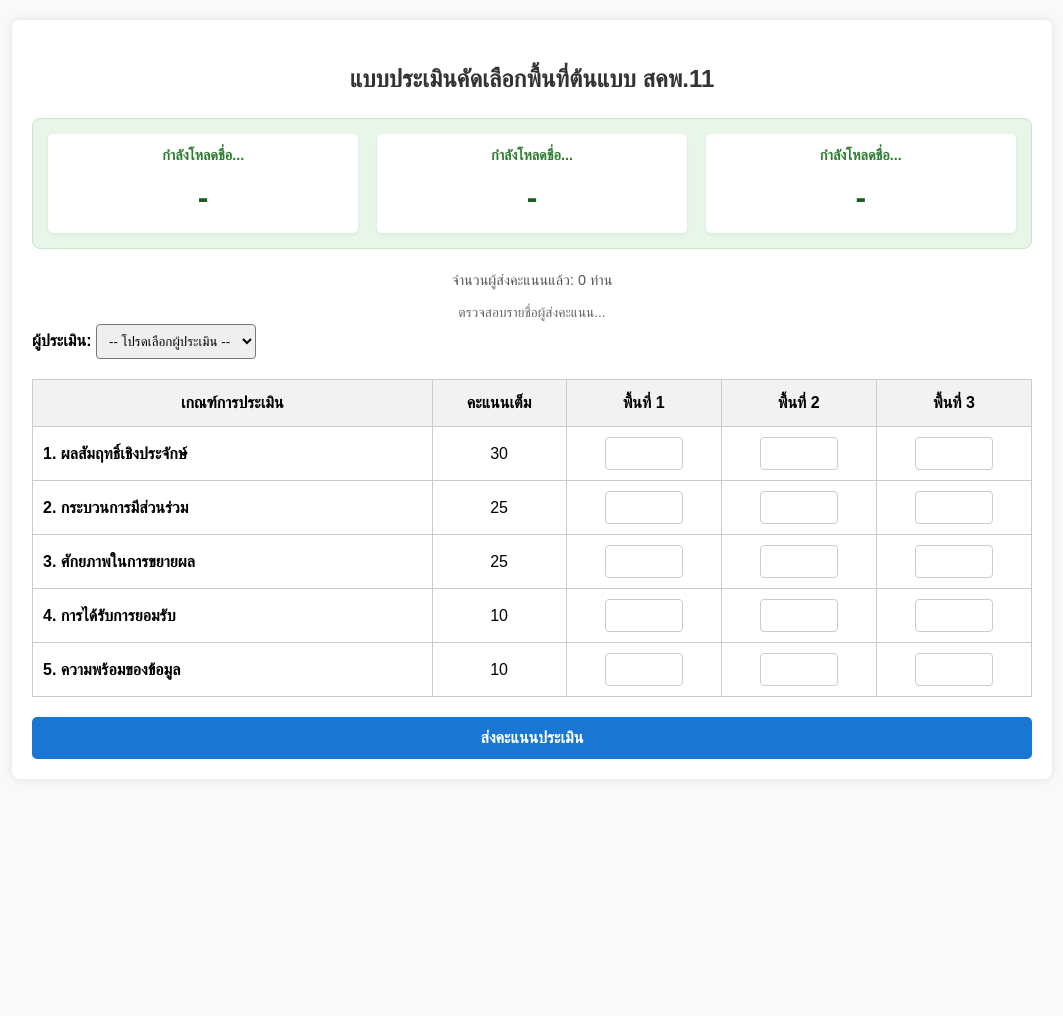
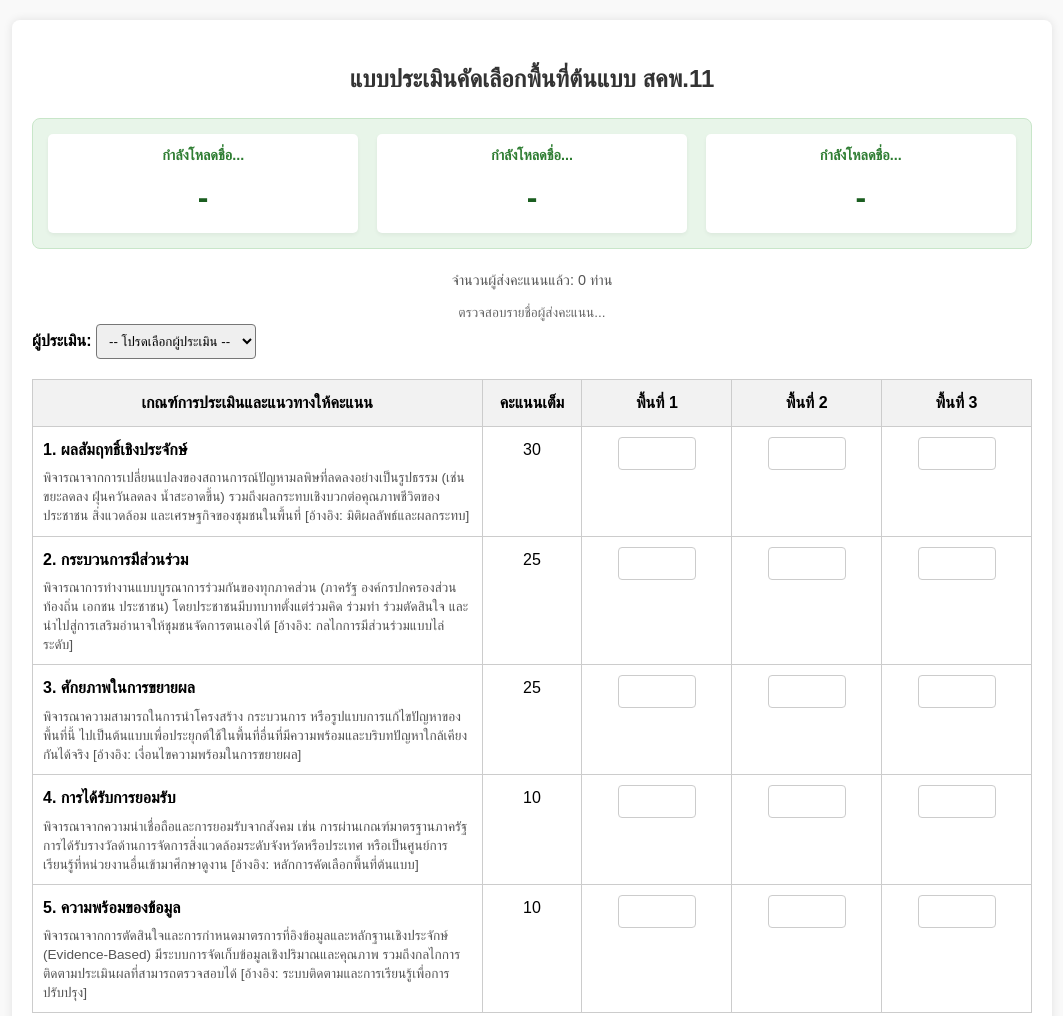
Before and after one commit to Kietpawpan/vote, a plain HTML site: page innovationArea2569.html in a window 1280 px wide. Shown: the top 1016 px of the page, without its empty margins (108-1171 px from the left). Before the commit the page ends 800 px from the top, so only its background shows below. Drawn offline with Linux system fonts and the light colour scheme; no server answers.

Commit message:
Update innovationArea2569.html

```diff
--- a/innovationArea2569.html
+++ b/innovationArea2569.html
@@ -14,15 +14,15 @@
     .score-value { font-size: 2em; font-weight: bold; color: #1b5e20; margin-top: 5px; }
     .voter-count { text-align: center; font-size: 0.9em; color: #555; margin-top: 10px; width: 100%; }
 
-    /* ส่วนที่เพิ่มใหม่สำหรับรายชื่อผู้ส่งคะแนน */
     .voted-list { margin-top: 10px; font-size: 0.85em; color: #666; text-align: center; }
     .voted-badge { display: inline-block; background: #ddd; padding: 2px 8px; border-radius: 12px; margin: 2px; }
     .voted-badge.done { background: #c8e6c9; color: #1b5e20; border: 1px solid #81c784; }
 
     table { border-collapse: collapse; width: 100%; margin-top: 20px; }
     th { background-color: #f2f2f2; border: 1px solid #ccc; padding: 10px; text-align: center; }
-    td { border: 1px solid #ccc; padding: 10px; text-align: center; }
+    td { border: 1px solid #ccc; padding: 10px; text-align: center; vertical-align: top; }
     .criteria { text-align: left; }
+    .desc-text { font-size: 0.85em; color: #555; display: block; margin-top: 6px; font-weight: normal; line-height: 1.4; }
     input[type="number"] { width: 60px; padding: 8px; text-align: center; border: 1px solid #ccc; border-radius: 4px; }
     button { margin-top: 20px; padding: 12px 20px; background-color: #1976d2; color: white; border: none; cursor: pointer; font-size: 16px; border-radius: 5px; width: 100%; font-weight: bold; }
     button:hover { background-color: #1565c0; }
@@ -68,42 +68,57 @@
 
     <table>
       <tr>
-        <th style="width: 40%;">เกณฑ์การประเมิน</th>
-        <th>คะแนนเต็ม</th>
+        <th style="width: 45%;">เกณฑ์การประเมินและแนวทางให้คะแนน</th>
+        <th style="width: 10%;">คะแนนเต็ม</th>
         <th id="th-area1">พื้นที่ 1</th>
         <th id="th-area2">พื้นที่ 2</th>
         <th id="th-area3">พื้นที่ 3</th>
       </tr>
       <tr>
-        <td class="criteria"><strong>1. ผลสัมฤทธิ์เชิงประจักษ์</strong></td>
+        <td class="criteria">
+          <strong>1. ผลสัมฤทธิ์เชิงประจักษ์</strong>
+          <span class="desc-text">พิจารณาจากการเปลี่ยนแปลงของสถานการณ์ปัญหามลพิษที่ลดลงอย่างเป็นรูปธรรม (เช่น ขยะลดลง ฝุ่นควันลดลง น้ำสะอาดขึ้น) รวมถึงผลกระทบเชิงบวกต่อคุณภาพชีวิตของประชาชน สิ่งแวดล้อม และเศรษฐกิจของชุมชนในพื้นที่ [อ้างอิง: มิติผลลัพธ์และผลกระทบ]</span>
+        </td>
         <td>30</td>
         <td><input type="number" name="area1_1" max="30" min="0" required></td>
         <td><input type="number" name="area2_1" max="30" min="0" required></td>
         <td><input type="number" name="area3_1" max="30" min="0" required></td>
       </tr>
       <tr>
-        <td class="criteria"><strong>2. กระบวนการมีส่วนร่วม</strong></td>
+        <td class="criteria">
+          <strong>2. กระบวนการมีส่วนร่วม</strong>
+          <span class="desc-text">พิจารณาการทำงานแบบบูรณาการร่วมกันของทุกภาคส่วน (ภาครัฐ องค์กรปกครองส่วนท้องถิ่น เอกชน ประชาชน) โดยประชาชนมีบทบาทตั้งแต่ร่วมคิด ร่วมทำ ร่วมตัดสินใจ และนำไปสู่การเสริมอำนาจให้ชุมชนจัดการตนเองได้ [อ้างอิง: กลไกการมีส่วนร่วมแบบไล่ระดับ]</span>
+        </td>
         <td>25</td>
         <td><input type="number" name="area1_2" max="25" min="0" required></td>
         <td><input type="number" name="area2_2" max="25" min="0" required></td>
         <td><input type="number" name="area3_2" max="25" min="0" required></td>
       </tr>
       <tr>
-        <td class="criteria"><strong>3. ศักยภาพในการขยายผล</strong></td>
+        <td class="criteria">
+          <strong>3. ศักยภาพในการขยายผล</strong>
+          <span class="desc-text">พิจารณาความสามารถในการนำโครงสร้าง กระบวนการ หรือรูปแบบการแก้ไขปัญหาของพื้นที่นี้ ไปเป็นต้นแบบเพื่อประยุกต์ใช้ในพื้นที่อื่นที่มีความพร้อมและบริบทปัญหาใกล้เคียงกันได้จริง [อ้างอิง: เงื่อนไขความพร้อมในการขยายผล]</span>
+        </td>
         <td>25</td>
         <td><input type="number" name="area1_3" max="25" min="0" required></td>
         <td><input type="number" name="area2_3" max="25" min="0" required></td>
         <td><input type="number" name="area3_3" max="25" min="0" required></td>
       </tr>
       <tr>
-        <td class="criteria"><strong>4. การได้รับการยอมรับ</strong></td>
+        <td class="criteria">
+          <strong>4. การได้รับการยอมรับ</strong>
+          <span class="desc-text">พิจารณาจากความน่าเชื่อถือและการยอมรับจากสังคม เช่น การผ่านเกณฑ์มาตรฐานภาครัฐ การได้รับรางวัลด้านการจัดการสิ่งแวดล้อมระดับจังหวัดหรือประเทศ หรือเป็นศูนย์การเรียนรู้ที่หน่วยงานอื่นเข้ามาศึกษาดูงาน [อ้างอิง: หลักการคัดเลือกพื้นที่ต้นแบบ]</span>
+        </td>
         <td>10</td>
         <td><input type="number" name="area1_4" max="10" min="0" required></td>
         <td><input type="number" name="area2_4" max="10" min="0" required></td>
         <td><input type="number" name="area3_4" max="10" min="0" required></td>
       </tr>
       <tr>
-        <td class="criteria"><strong>5. ความพร้อมของข้อมูล</strong></td>
+        <td class="criteria">
+          <strong>5. ความพร้อมของข้อมูล</strong>
+          <span class="desc-text">พิจารณาจากการตัดสินใจและการกำหนดมาตรการที่อิงข้อมูลและหลักฐานเชิงประจักษ์ (Evidence-Based) มีระบบการจัดเก็บข้อมูลเชิงปริมาณและคุณภาพ รวมถึงกลไกการติดตามประเมินผลที่สามารถตรวจสอบได้ [อ้างอิง: ระบบติดตามและการเรียนรู้เพื่อการปรับปรุง]</span>
+        </td>
         <td>10</td>
         <td><input type="number" name="area1_5" max="10" min="0" required></td>
         <td><input type="number" name="area2_5" max="10" min="0" required></td>
@@ -124,13 +139,12 @@
   // ลิงก์ Web App
   const scriptURL = "https://script.google.com/macros/s/AKfycbwUjYMppNYPUjs6WWwnaM7lVqBY5RkEulb-xmCjAcOr73BOQWELfha1NuaVyNg_iGIZbg/exec";
 
-  let alreadyVoted = []; // เก็บรายชื่อผู้ที่ส่งแล้วเพื่อใช้ตรวจสอบตอนกดปุ่ม
+  let alreadyVoted = [];
 
   function fetchSummary() {
     fetch(scriptURL)
       .then(response => response.json())
       .then(data => {
-        // อัปเดตข้อมูลบนหน้าจอ
         document.getElementById('score-area1').innerText = data.area1 || 0;
         document.getElementById('score-area2').innerText = data.area2 || 0;
         document.getElementById('score-area3').innerText = data.area3 || 0;
@@ -149,7 +163,6 @@
           document.getElementById('th-area3').innerText = data.area3Name;
         }
 
-        // แสดงผลรายชื่อผู้ประเมิน
         alreadyVoted = data.votedAssessors || [];
         const listDiv = document.getElementById('votedList');
         if (alreadyVoted.length > 0) {
@@ -169,10 +182,9 @@
 
     const selectedAssessor = form.assessor.value;
 
-    // เช็คว่าชื่อที่เลือกซ้ำกับที่เคยส่งแล้วหรือไม่
     if (alreadyVoted.includes(selectedAssessor)) {
       alert("ขออภัย ท่าน (" + selectedAssessor + ") ได้ส่งคะแนนไปเรียบร้อยแล้ว ไม่สามารถส่งซ้ำได้");
-      return; // หยุดการทำงาน ไม่ส่งข้อมูลไป Google Sheets
+      return;
     }
 
     submitBtn.disabled = true;
@@ -187,7 +199,7 @@
         form.reset();
         loadingStatus.style.display = "none";
         submitBtn.disabled = false;
-        fetchSummary(); // โหลดข้อมูลใหม่เพื่อโชว์ชื่อคนล่าสุด
+        fetchSummary();
     })
     .catch(error => {
         console.error('Error!', error.message);
```
